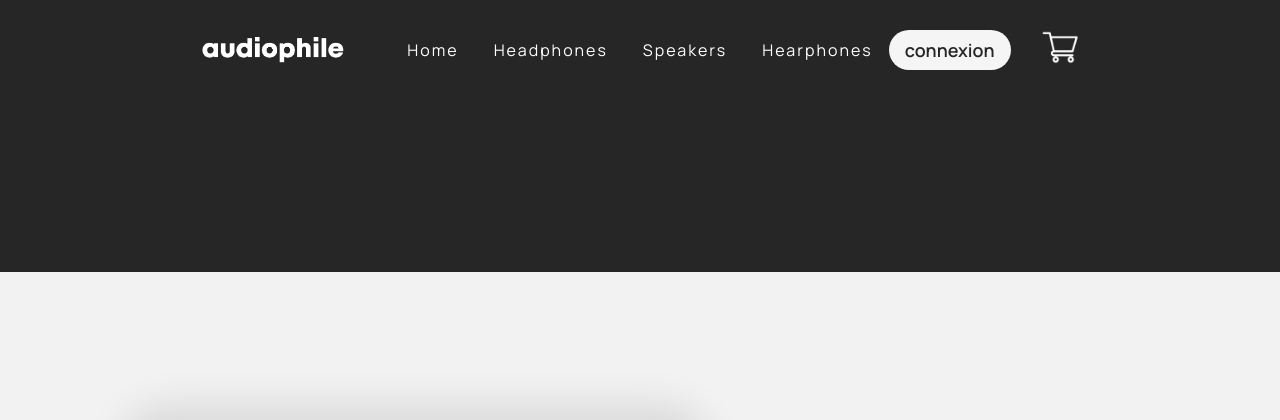
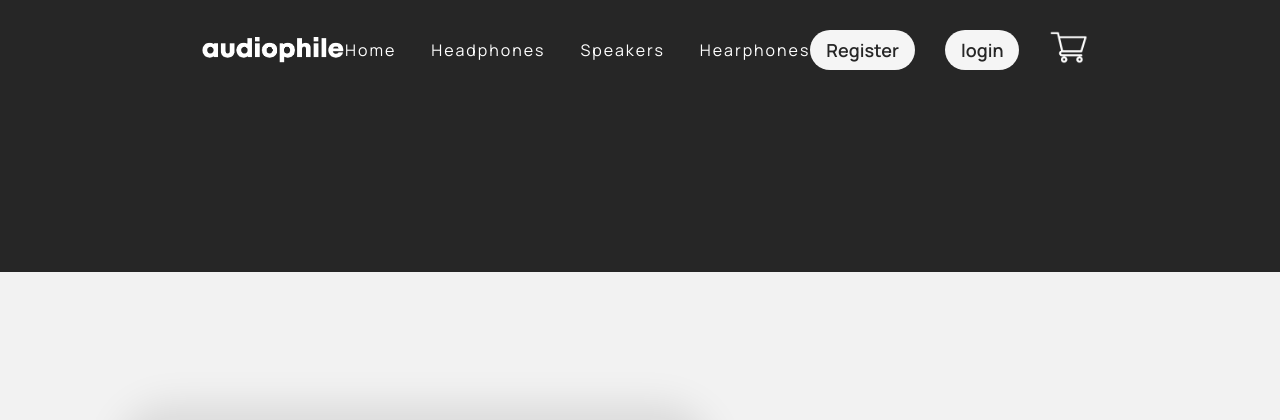
Before and after one commit to NathanBarbier/symfony_tp_e_commerce, a Symfony app: template templates/cateogrie/headphone.html.twig in a window 1280 px wide. Shown: the top 420 px of the page. Run offline with Twig, Linux system fonts and the light colour scheme; the template is opened without the code that fills it, so the values that code supplies are empty; some libraries are stand-ins or nearby versions; some web fonts are replaced.

Commit message:
patch du dernier push
trans et nav

```diff
--- a/public/style/style.css
+++ b/public/style/style.css
@@ -121,7 +121,7 @@
   color: #fff;
 }
 
-#login, .nav_profil,.user_name {
+#login, .nav_profil,.user_name, #register {
   padding: 8px 16px;
   background-color: #F5F5F5;
   border-radius: 30px;
@@ -133,7 +133,7 @@
 
 .nav_connected {
   display: flex;
-  gap: 15px;
+  gap: 10px;
 }
 
 .nav_logout {
--- a/templates/base.html.twig
+++ b/templates/base.html.twig
@@ -17,10 +17,10 @@
                 <a href="{{ path('app_home') }}"><img id='audiophile_logo' src="{{ asset('img/audiophile.png')}}" alt="audiophile logo"></a>
                 {% if app.user %}
                    <p class='user_name'>Bonjour {{app.user.nom|capitalize}}</p>
-{#
-                    {% if is_granted('ROLE_ADMIN') %} #}
+
+                    {# {% if is_granted('ROLE_ADMIN') %} #}
                         <div id="add_produit" onclick='OpenAddModal()'>+</div>
-                    {# {% endif %} #}
+                    {# {% endif %}   #}
                 {% endif %}
             </div>
 
@@ -46,7 +46,8 @@
                             <a class='nav_logout' href="{{ path('app_logout') }}">{{ 'nav.deconnexion'| trans }}</a>
                         </div>
                 {% else %}
-                    <a href="{{ path('app_login') }}" id='login'>{{ 'connexion'| trans }}</a>
+                    <a href="{{ path('app_register') }}" id='register'>{{ 'nav.inscription'| trans }}</a>
+                    <a href="{{ path('app_login') }}" id='login'>{{ 'nav.connexion'| trans }}</a>
 				{% endif %}
 
                 <img id='basket_logo' src="{{ asset('img/basket.png')}}" alt="logo panier" onclick="OpenBasketModal()">
--- a/templates/registration/register.html.twig
+++ b/templates/registration/register.html.twig
@@ -3,6 +3,8 @@
 {% block title %}Register{% endblock %}
 
 {% block body %}
+
+    <div class="head_produit"></div>
     <h1>Register</h1>
 
     {{ form_start(registrationForm) }}
--- a/translations/messages.en.yaml
+++ b/translations/messages.en.yaml
@@ -7,6 +7,7 @@
   gestion : "Back office"
   profil: "My profil"
   deconnexion : "Logout"
+  inscription: "Register"
 modal:
   ajout:
     fermer: "Close"
--- a/translations/messages.fr.yaml
+++ b/translations/messages.fr.yaml
@@ -1,5 +1,5 @@
 nav:
-  connexion: "connexion"
+  connexion: "Connexion"
   accueil: "Accueil"
   casques: "Casques"
   enceintes : "Enceintes"
@@ -7,6 +7,7 @@
   gestion : "Gestion"
   profil: "Mon profil"
   deconnexion : "Deconnexion"
+  inscription: "S'inscrire"
 footer:
   text: "Audiophile est un guichet unique pour répondre à vos besoins en matière d'audio. Nous sommes une petite équipe de mélomanes et de spécialistes du son qui se consacrent à vous aider à tirer le meilleur parti de votre système audio personnel. Venez visiter notre centre de démonstration - nous sommes ouverts 7 jours sur 7."
   copyright: "Copyright 2021. Tous droits réservés"
```
